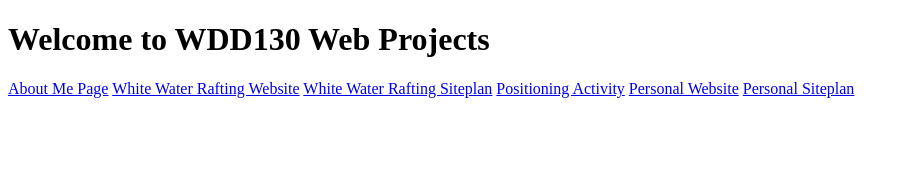
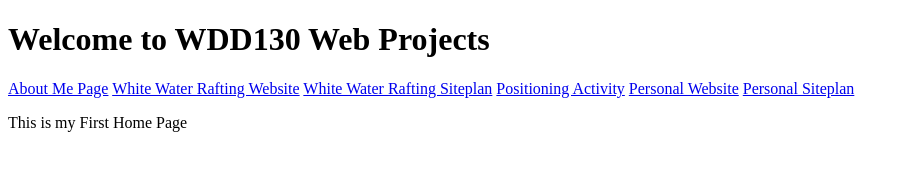
Before and after one commit to FabrizioWeb10/WDD130, a plain HTML site: page index.html in a window 1280 px wide. Shown: the whole page, without its empty margins (0-909 px from the left). Drawn offline with Linux system fonts and the light colour scheme.

Commit message:
added the first paragraph

```diff
--- a/index.html
+++ b/index.html
@@ -16,5 +16,6 @@
   <a href="#">Personal Website</a>
   <a href="#">Personal Siteplan</a>
 </nav>
+<p> This is my First Home Page</p>
 </body>
 </html>
```
